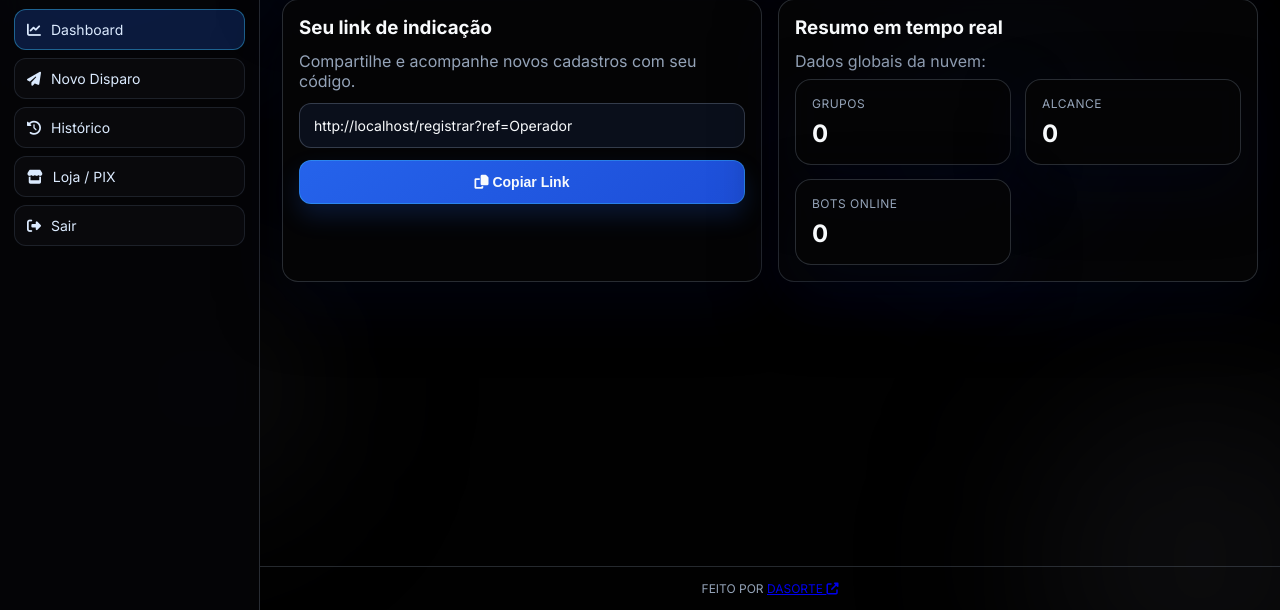
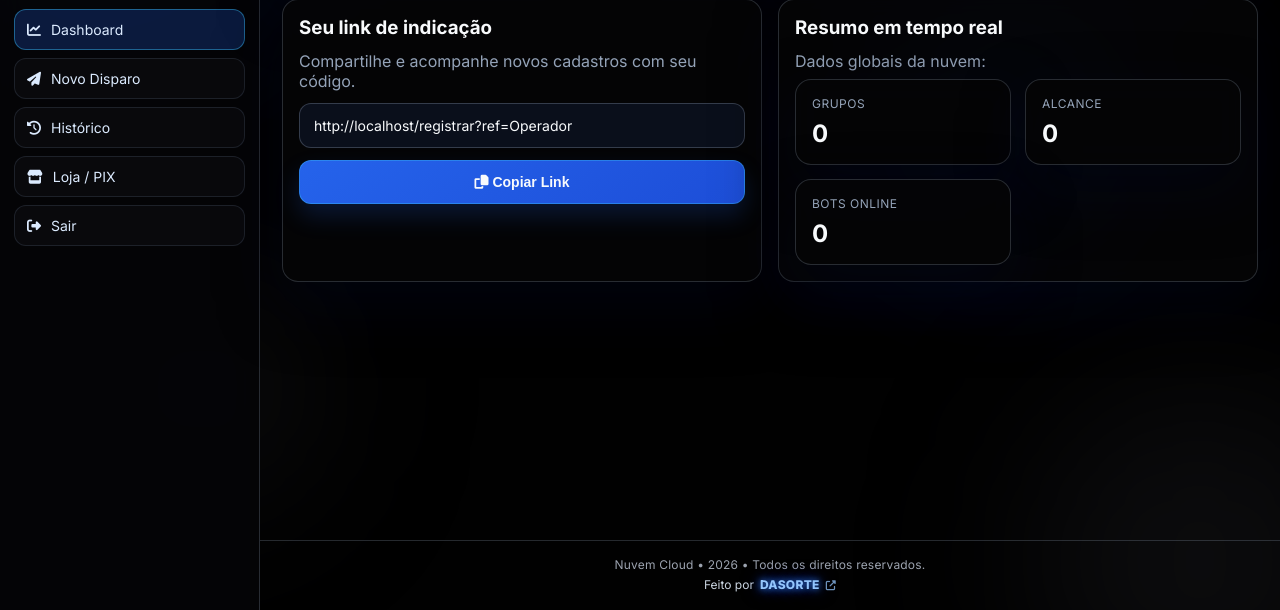
Before and after one commit to victorgabri121211-creator/nando, a PHP site: page /homer.php in a window 1280 px wide. Shown: the part 190-800 px from the top of the page. Run offline with PHP 8.4, Linux system fonts and the light colour scheme.

Commit message:
Refine footer to realistic legal format with creator credit
Co-authored-by: victorgabri121211-creator <victorgabri121211-creator@users.noreply.github.com>

```diff
--- a/assets/theme.css
+++ b/assets/theme.css
@@ -500,31 +500,45 @@ select:focus {
 .footer {
     text-align: center;
     color: var(--text-muted);
-    padding: 14px 20px;
+    padding: 16px 20px 18px;
     border-top: 1px solid var(--border-color);
     font-size: 12px;
 }
 
-.footer-creator {
-    color: #f8fafc;
-    font-weight: 600;
-    letter-spacing: 0.3px;
+.footer-main {
+    margin: 0;
+    color: #9ca3af;
+    letter-spacing: 0.2px;
+}
+
+.footer-credit {
+    margin: 5px 0 0;
+    color: #cbd5e1;
+    display: inline-flex;
+    align-items: center;
+    gap: 6px;
 }
 
 .footer-creator-hint {
     display: inline-flex;
     align-items: center;
     gap: 6px;
-    color: #7dd3fc;
+    color: #93c5fd;
     text-decoration: none;
-    margin-left: 4px;
+    font-weight: 700;
+    letter-spacing: 0.3px;
+    position: relative;
+    transition: color 0.2s ease;
 }
 
 .footer-creator-hint i {
     font-size: 10px;
-    opacity: 0.72;
-    transform: translateY(0);
+    opacity: 0.74;
     transition: transform 0.2s ease, opacity 0.2s ease;
+}
+
+.footer-creator-hint:hover {
+    color: #bfdbfe;
 }
 
 .footer-creator-hint:hover i {
@@ -533,8 +547,8 @@ select:focus {
 }
 
 .neon-dasorte {
+    color: #93c5fd;
     font-weight: 800;
-    color: #93c5fd;
     text-shadow:
         0 0 6px rgba(59, 130, 246, 0.85),
         0 0 12px rgba(37, 99, 235, 0.78),
@@ -543,7 +557,7 @@ select:focus {
 }
 
 .footer-creator-hint:hover .neon-dasorte {
-    color: #bfdbfe;
+    color: #dbeafe;
     text-shadow:
         0 0 8px rgba(96, 165, 250, 0.95),
         0 0 16px rgba(59, 130, 246, 0.88),
--- a/homer.php
+++ b/homer.php
@@ -308,12 +308,14 @@ if (isset($link_indicacao) && !empty($link_indicacao)) {
             </main>
 
             <footer class="footer">
-                <span class="footer-signature">
-                    FEITO POR
-                    <a class="neon-link" href="https://discord.gg/3XAsBetXE" target="_blank" rel="noopener noreferrer">
-                        DASORTE <i class="fas fa-up-right-from-square hint-icon" aria-hidden="true"></i>
+                <p class="footer-main">Nuvem Cloud • 2026 • Todos os direitos reservados.</p>
+                <p class="footer-credit">
+                    Feito por
+                    <a class="footer-creator-hint" href="https://discord.gg/3XAsBetXE" target="_blank" rel="noopener noreferrer">
+                        <span class="neon-dasorte">DASORTE</span>
+                        <i class="fas fa-up-right-from-square" aria-hidden="true"></i>
                     </a>
-                </span>
+                </p>
             </footer>
         </section>
     </div>
```
